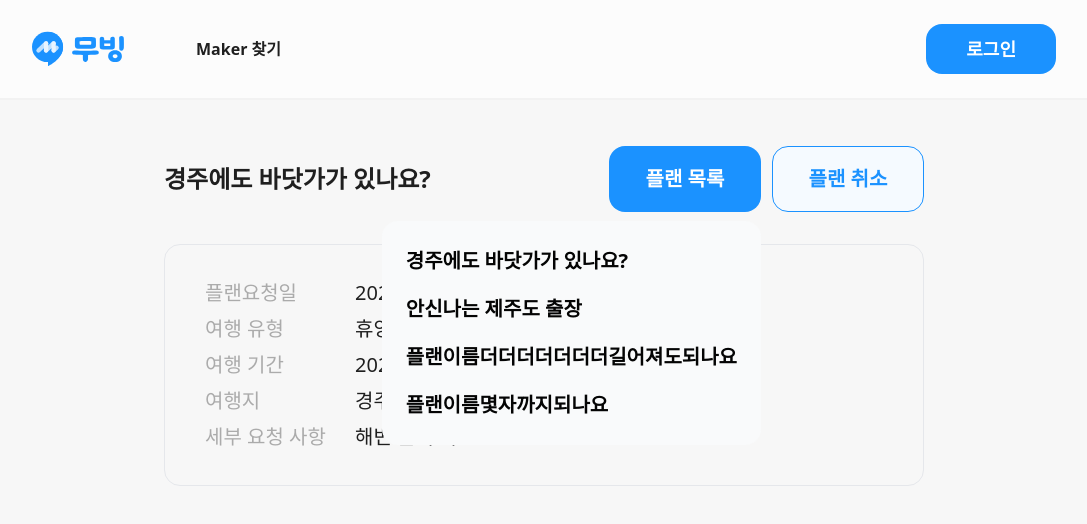
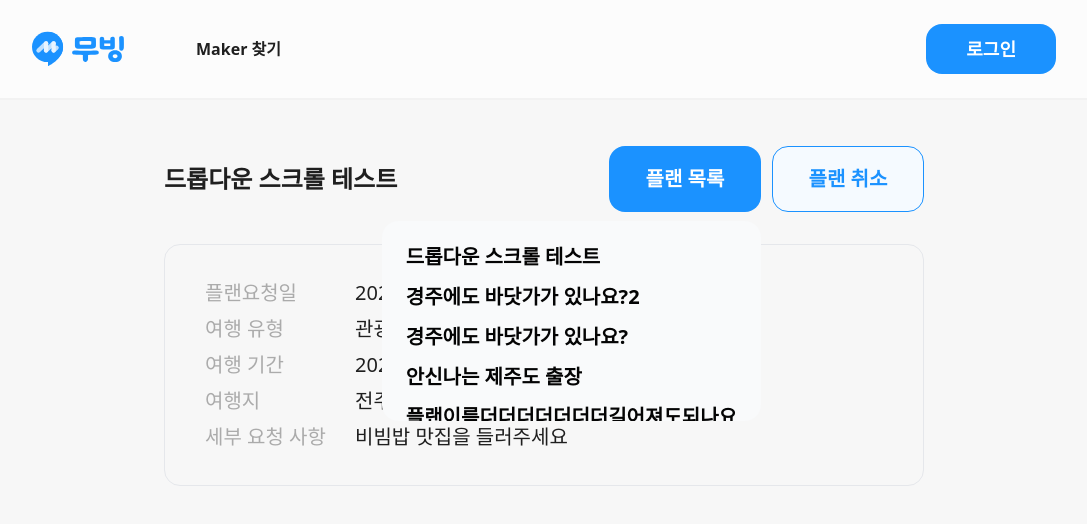
Before and after one commit to GoHawaiiForMe/frontend, a Next.js app: page /myTripManage/ongoingTrip in a window 1280 px wide. Both pictures are taken after a click on the button "플랜 목록". Shown: the top 524 px of the page, without its empty margins (96-1183 px from the left). Built offline with nearby package versions, Linux system fonts and the light colour scheme.

Commit message:
feat: 플랜카드 드롭다운UI 수정

```diff
--- a/src/components/Cards/PlanCard.tsx
+++ b/src/components/Cards/PlanCard.tsx
@@ -55,7 +55,7 @@ export default function PlanCard({ planData }: PlanCardProps) {
         <div className="text-color-black-400 word-break semibold text-2xl content-center mobile:text-lg">
           {selectedPlan ? selectedPlan.name : "플랜 선택"}
         </div>
-        <div className="flex content-between gap-x-[16px] mobile:w-full mobile:whitespace-nowrap mobile: justify-end">
+        <div className="flex content-between gap-x-[16px] mobile:w-full mobile:whitespace-nowrap mobile-tablet:justify-end">
           <div className="flex content-between gap-[11px]">
             <button
               className="relative text-nowrap min-w-[152px] py-[16px] px-[32.5px] bg-color-blue-300 text-white semibold rounded-2xl  text-xl tablet:text-lg mobile:text-md mobile-tablet:py-[6px] mobile-tablet:px-[16px]"
@@ -63,12 +63,12 @@ export default function PlanCard({ planData }: PlanCardProps) {
             >
               플랜 목록
               {isOpen && (
-                <ul className="absolute top-[75px] right-0 text-left p-[16px] bg-gray-50  normal text-color-black-500 rounded-2xl mobile-tablet:top-[40px] mobile-tablet:p-[16px]">
+                <ul className="absolute top-[75px] right-0 text-left p-[16px] max-h-[200px] overflow-y-auto overflow-x-hidden bg-gray-50 normal text-color-black-500 rounded-2xl sm:w-auto mobile-tablet:top-[40px] mobile-tablet:p-[16px] mobile-tablet:max-w-[95%]">
                   {sortedPlans.map((plan) => (
                     <li
                       key={plan.id}
                       onClick={() => handlePlanSelect(plan.id)}
-                      className="p-[8px] truncate"
+                      className="p-[8px] pointer hover:bg-color-blue-100 px-2 py-1 rounded-lg mobile:truncate"
                     >
                       {plan.name}
                     </li>
--- a/src/pages/myTripManage/ongoingTrip.tsx
+++ b/src/pages/myTripManage/ongoingTrip.tsx
@@ -19,7 +19,7 @@ export default function ongoingTrip() {
         id: 2,
         name: "플랜이름더더더더더더더길어져도되나요",
         requestDate: "2025-02-01",
-        tripType: "모험 여행",
+        tripType: "액티비티",
         tripSpot: "부산",
         tripPeriod: "2025-02-10 ~ 2025-02-17", // 여행 시작일 ~ 여행 종료일
         specialRequests: "특별 요청 없음",
@@ -42,6 +42,24 @@ export default function ongoingTrip() {
         tripPeriod: "2025-04-05 ~ 2025-04-10", // 여행 시작일 ~ 여행 종료일
         specialRequests: "해변 근처 숙소",
       },
+      {
+        id: 5,
+        name: "경주에도 바닷가가 있나요?2",
+        requestDate: "2025-05-01",
+        tripType: "휴양지",
+        tripSpot: "경주",
+        tripPeriod: "2025-04-05 ~ 2025-04-10", // 여행 시작일 ~ 여행 종료일
+        specialRequests: "해변 근처 숙소",
+      },
+      {
+        id: 6,
+        name: "드롭다운 스크롤 테스트",
+        requestDate: "2025-06-01",
+        tripType: "관광지",
+        tripSpot: "전주",
+        tripPeriod: "2025-07-05 ~ 2025-07-10", // 여행 시작일 ~ 여행 종료일
+        specialRequests: "비빔밥 맛집을 들러주세요",
+      },
     ],
   };
 
```
